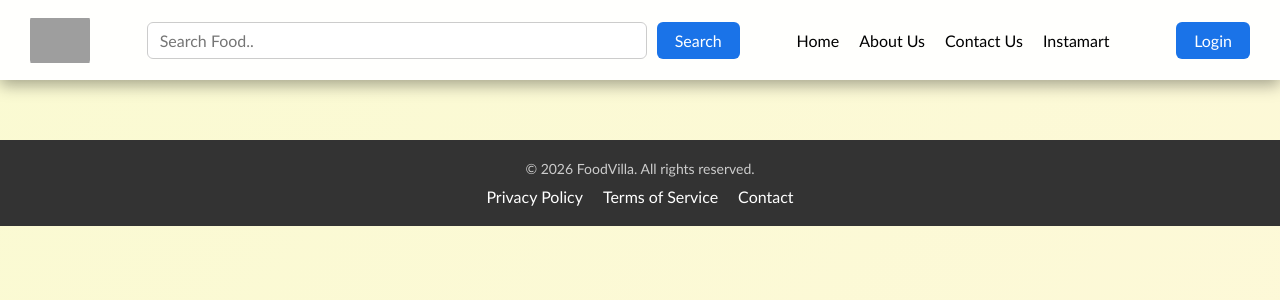
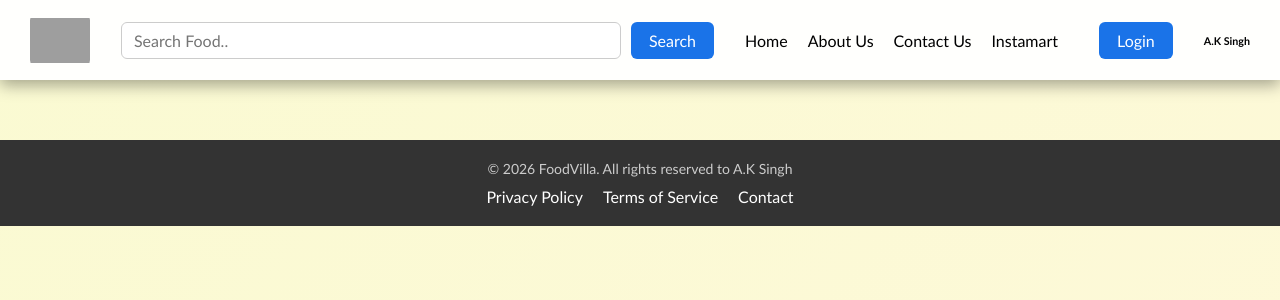
Before and after one commit to Aditya7j/Food-Villa, a React (Vite) app: page / in a window 1280 px wide. Shown: the top 300 px of the page. Built offline with nearby package versions, Linux system fonts and the light colour scheme; no server answers; grey boxes are pictures that could not be loaded.

Commit message:
Food Villa useContext changes added

```diff
--- a/App.js
+++ b/App.js
@@ -16,6 +16,7 @@
     const [list, setList] = useState([]);
     const [loader, setLoader] = useState(false);
     const [error, setError] = useState('');
+
 
     return (
         <>
--- a/index.html
+++ b/index.html
@@ -4,7 +4,7 @@
 <head>
     <meta charset="UTF-8">
     <meta name="viewport" content="width=device-width, initial-scale=1.0">
-    <title>Document</title>
+    <title>Food Villa</title>
     <link rel="stylesheet" href="index.css">
 </head>
 
--- a/src/components/About.js
+++ b/src/components/About.js
@@ -1,4 +1,3 @@
-
 const About = () => {
     return (
         <section className="about-section">
@@ -9,6 +8,7 @@
                     Our team combines expertise, innovation, and a passion for excellence to create products and services
                     that stand out in the industry.
                 </p>
+
                 <ul className="about-values">
                     <li><strong>Integrity:</strong> We uphold the highest standards in every project.</li>
                     <li><strong>Innovation:</strong> We embrace creativity and cutting-edge solutions.</li>
--- a/src/components/Footer.js
+++ b/src/components/Footer.js
@@ -1,8 +1,16 @@
+import { useContext } from "react";
+import UserContext from "../../utils/userContext";
+
 export const Footer = () => {
+
+
+    const {user} = useContext(UserContext);
+
+
     return (
         <footer className="footer-container">
             <div className="footer-content">
-                <p>&copy; 2026 FoodVilla. All rights reserved.</p>
+                <p>&copy; 2026 FoodVilla. All rights reserved to {user.name}</p>
                 <ul className="footer-links">
                     <li>Privacy Policy</li>
                     <li>Terms of Service</li>
--- a/src/components/Navbar.js
+++ b/src/components/Navbar.js
@@ -1,14 +1,19 @@
-import { useState, useEffect } from "react";
+import { useState, useEffect, useContext } from "react";
 import { ResturantCard } from "../components/Card";
 import { Audio } from "react-loader-spinner";
 import Error from "./Error";
 import { Link, useOutletContext } from "react-router-dom";
 import { navbarLogo, API_URL } from "../../constants";
 import useInternetTrack from "../../utils/useIntrnetTrack";
+import UserContext from "../../utils/userContext";
 
 export const Navbar = ({ list, setList, setLoader, setError }) => {
     const [search, setSearch] = useState('');
     const [user, setUser] = useState(false);
+
+    const userInfo = useContext(UserContext);
+
+
 
     const handleLogout = () => {
         setUser(false)
@@ -86,6 +91,9 @@
 
             {user ? <button className="search-btn" onClick={handleLogout}>Logout</button> :
                 <button className="search-btn" onClick={handleLogin}>Login</button>}
+
+            <h6>{userInfo.user.name}</h6>
+
         </div>
     )
 }
--- /dev/null
+++ b/utils/userContext.js
@@ -0,0 +1,10 @@
+import { createContext } from "react";
+
+const UserContext = createContext({
+    user: {
+        name: "A.K Singh",
+        email: "ak007@gmail.com",
+    }
+})
+
+export default UserContext;
```
